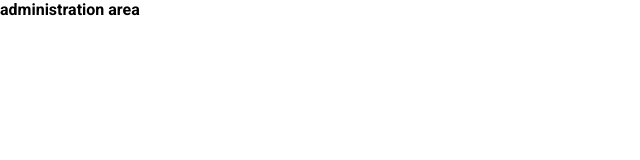
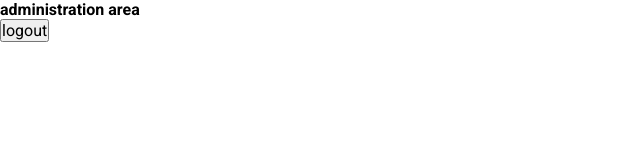
Before and after one commit to devguilhermecosta/my-portfolio-frontend, a React (Vite) app: page /admin/dashboard in a window 1280 px wide. Shown: the top 160 px of the page, without its empty margins (0-640 px from the left). Built offline with nearby package versions, Linux system fonts and the light colour scheme; sample sign-in values are in the browser's storage.

Commit message:
update: add the logout button

```diff
--- a/src/pages/admin/index.tsx
+++ b/src/pages/admin/index.tsx
@@ -1,7 +1,17 @@
+import { useContext } from 'react';
+import { AuthContext } from '../../contexts/authContext';
+
 export default function Dashboard(): JSX.Element {
+  const { handleLogout } = useContext(AuthContext);
+
   return (
     <section id="dashboard">
       <h1>administration area</h1>
+      <button
+        onClick={handleLogout}
+      >
+        logout
+      </button>
     </section>
   )
 }
```
